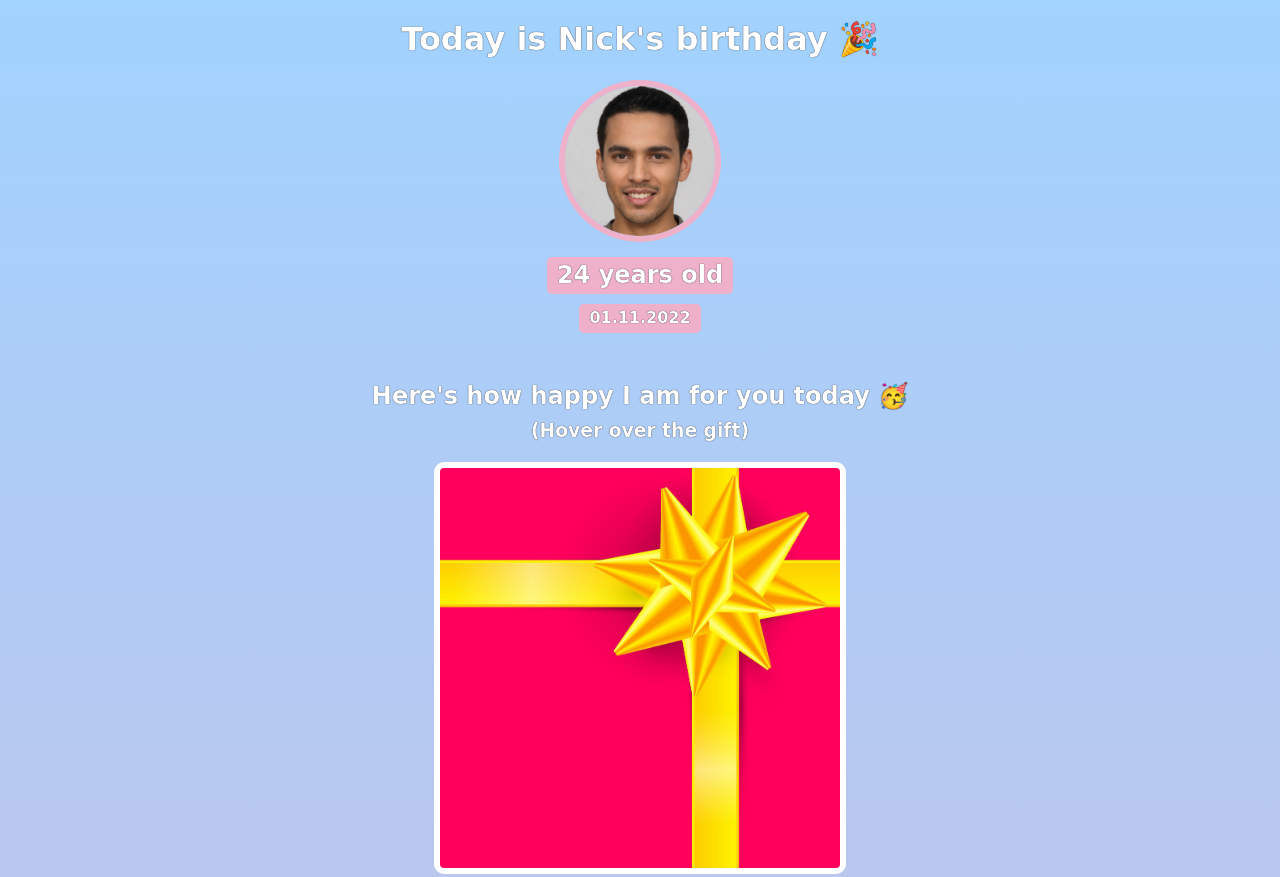
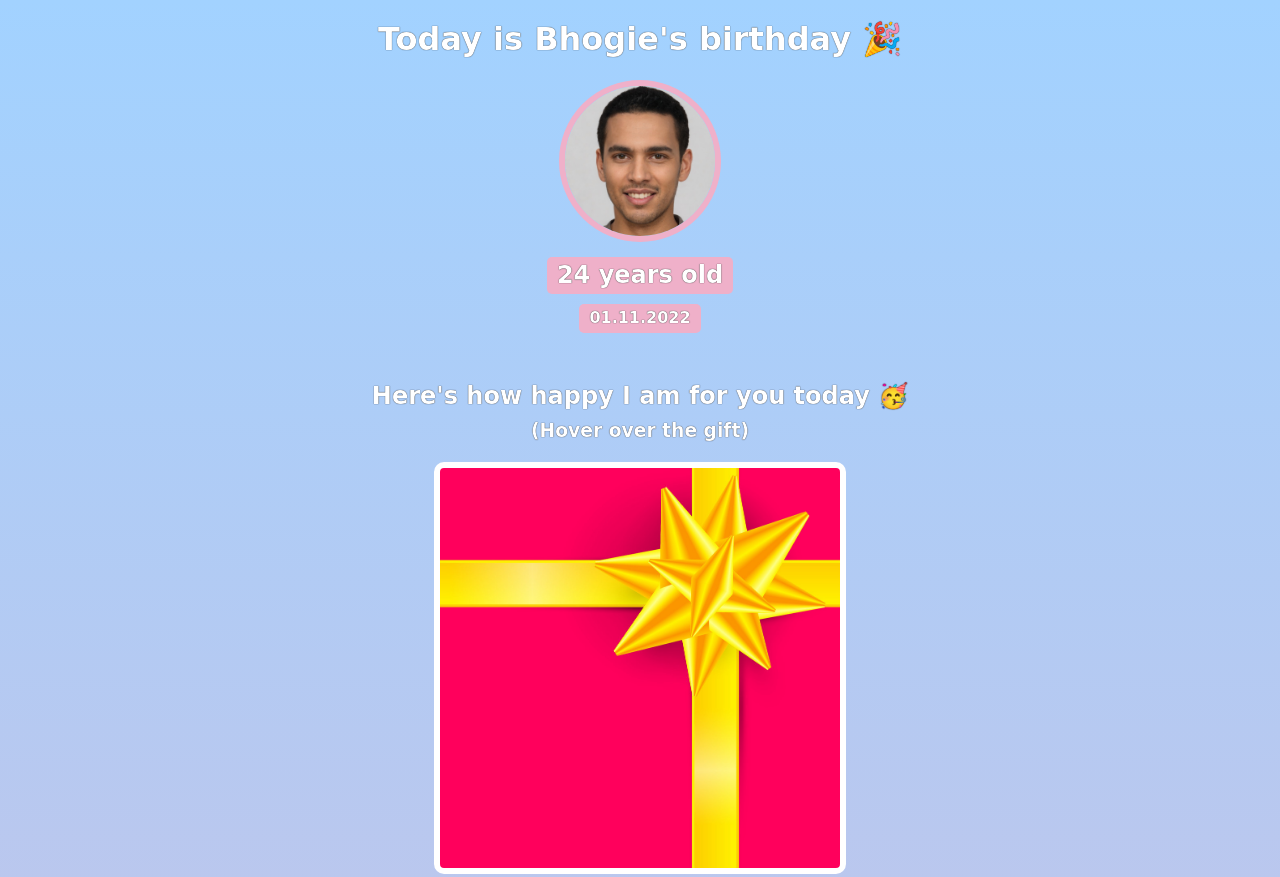
Before and after one commit to clayton19/Birthday-Gift-Site, a website built with Vite: page index.html in a window 1280 px wide. Shown: the top 877 px of the page. Built offline with nearby package versions, Linux system fonts and the light colour scheme; a web font is replaced by a local one.

Commit message:
Change the name to Bhogie

```diff
--- a/index.html
+++ b/index.html
@@ -7,7 +7,7 @@
     </head>
     <body>
         <div id="header">
-            <h1>Today is Nick's birthday 🎉</h1>
+            <h1>Today is Bhogie's birthday 🎉</h1>
             <img id="bff-img" src="images/nick.jpg">
             <h2 id="bday-age">24 years old</h2>
             <h4 id="bday-date">01.11.2022</h4>
```
